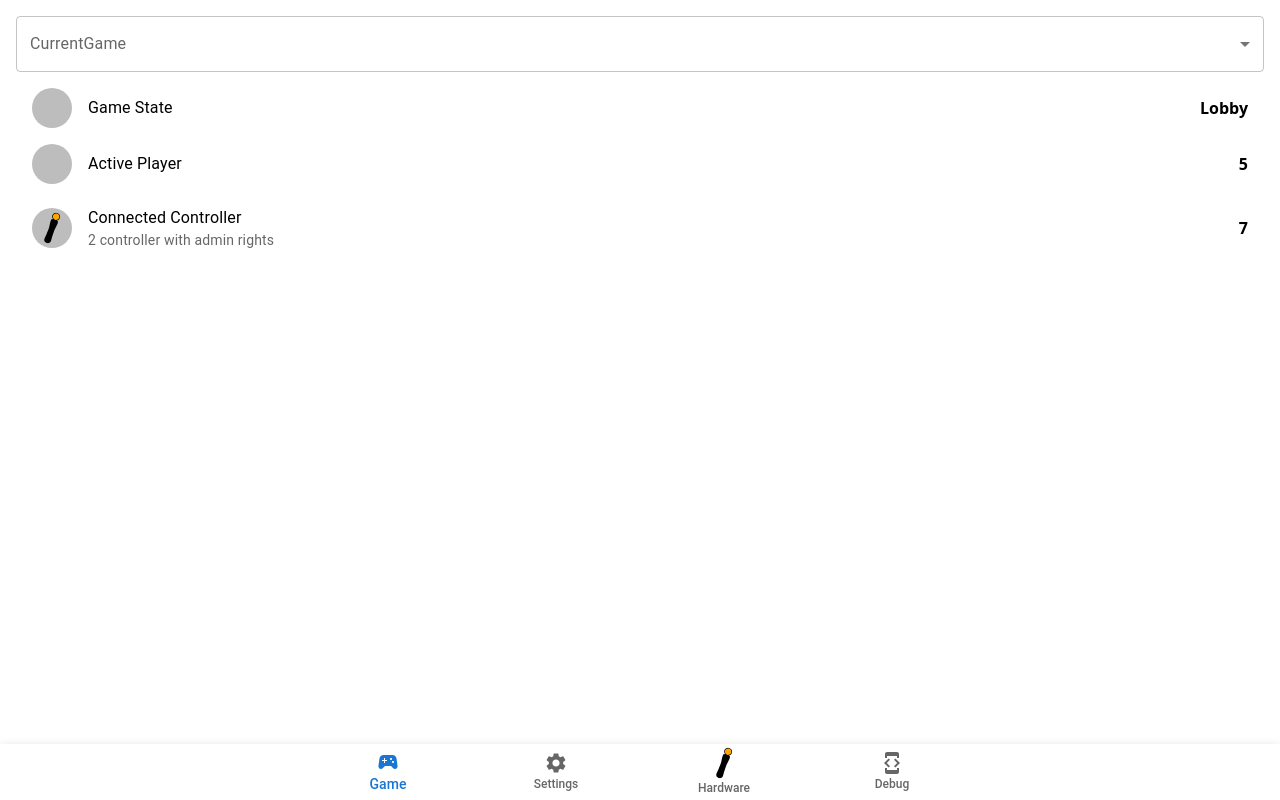
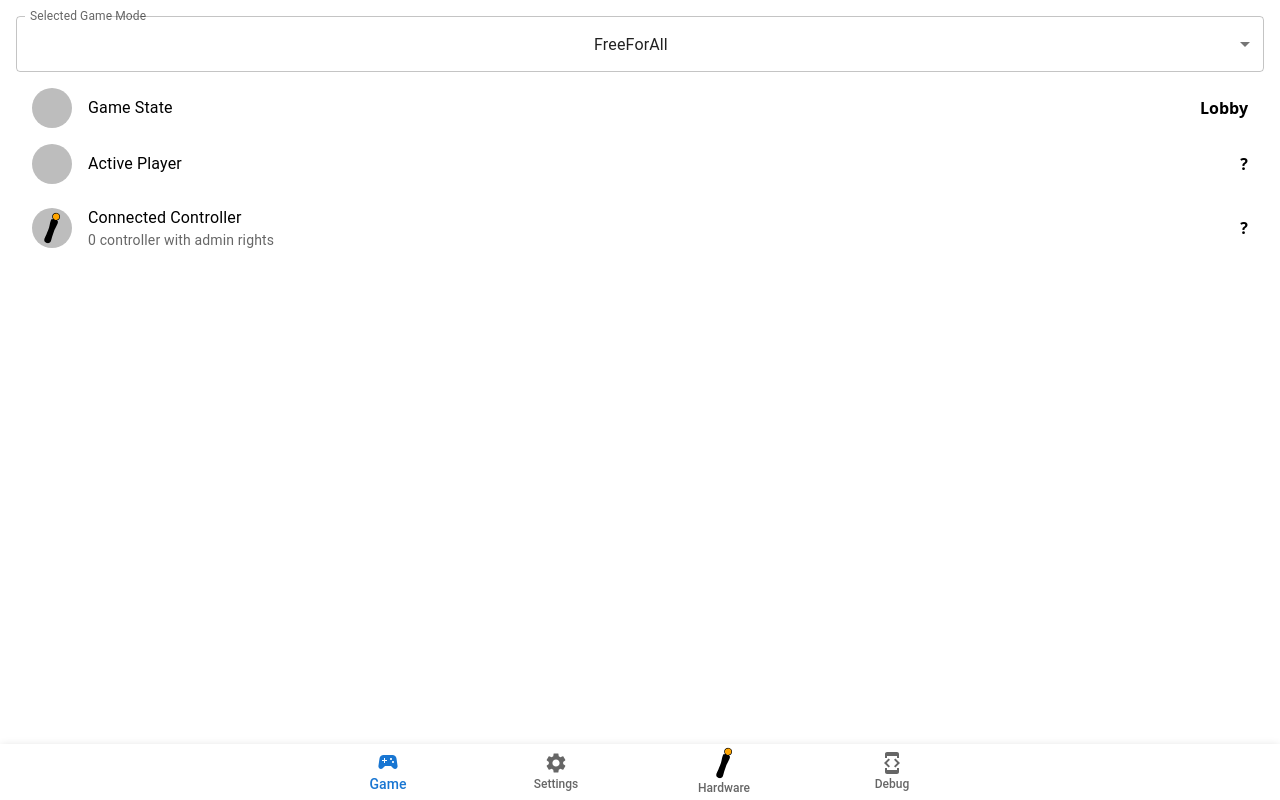
Before and after one commit to VanFanelia/joustmania-remastered, a React (Vite) app in the folder joustmania-web-app/: page /game in a window 1280 px wide. Built offline with nearby package versions, Linux system fonts and the light colour scheme; some icons are missing.

Commit message:
💄 deactivate all buttons / dropdowns without endpoint

```diff
--- a/joustmania-web-app/src/App.tsx
+++ b/joustmania-web-app/src/App.tsx
@@ -1,4 +1,4 @@
-import {Route, Routes} from 'react-router-dom'
+import {Navigate, Route, Routes} from 'react-router-dom'
 import Game from './pages/Game'
 import Hardware from './pages/Hardware'
 import Debug from './pages/Debug'
@@ -10,6 +10,7 @@ function App() {
     return (
         <>
             <Routes>
+                <Route path="/" element={<Navigate to="/game" />} />
                 <Route path="/game" element={<Game/>}/>
                 <Route path="/settings" element={<Settings/>}/>
                 <Route path="/hardware" element={<Hardware/>}/>
--- a/joustmania-web-app/src/pages/Debug.tsx
+++ b/joustmania-web-app/src/pages/Debug.tsx
@@ -66,7 +66,7 @@ function Debug() {
     }, [pauseChart]);
 
     async function fetchJSON() {
-        const response = await fetch("http://localhost:8080/api/accelerations")
+        const response = await fetch(`http://${window.location.hostname}:8080/api/accelerations`)
         const jsonData = await response.json()
         return jsonData
     }
--- a/joustmania-web-app/src/pages/Game.tsx
+++ b/joustmania-web-app/src/pages/Game.tsx
@@ -20,14 +20,17 @@ enum GameState {
 
 function Game() {
     const possibleGames: Map<string, string> = new Map<string, string>(
-        [['ffa', "FreeForAll"], ['toddler', 'Sorting Toddler']]
+        [
+            ['ffa', "FreeForAll"],
+            //['toddler', 'Sorting Toddler']
+        ]
     );
 
-    const [currentGame, setCurrentGame] = useState<string>('');
+    const [currentGame, setCurrentGame] = useState<string>('ffa');
     const [gameState, setGameState] = useState<GameState>(GameState.LOBBY);
-    const [activePlayer, setActivePlayer] = useState<number>(5);
-    const [adminCount, setAdminCount] = useState<number>(2);
-    const [connectedController, setConnectedController] = useState<number>(7);
+    const [activePlayer, setActivePlayer] = useState<number>(0);
+    const [adminCount, setAdminCount] = useState<number>(0);
+    const [connectedController, setConnectedController] = useState<number>(0);
 
 
     const handleChange = (event: SelectChangeEvent) => {
@@ -35,55 +38,62 @@ function Game() {
     };
 
     return (
-        <Box className="rootPage p-4 scroll-auto mb-14" >
+        <Box className="rootPage p-4 scroll-auto mb-14">
             <Box sx={{minWidth: 120}}>
                 <FormControl fullWidth>
-                    <InputLabel id="game-mode-select-label">CurrentGame</InputLabel>
+                    <InputLabel id="game-mode-select-label">Selected Game Mode</InputLabel>
                     <Select
                         labelId="game-mode-select-label"
                         id="game-mode-select"
                         value={currentGame}
                         label="CurrentGame"
+                        disabled={false}
                         onChange={handleChange}
+                        defaultValue={"selectGame-ffa"}
                     >
-                        {[...possibleGames.entries()].map(([key, value]) => (
-                            <MenuItem key={"selectGame" + key} value={key}>{value}</MenuItem>
-                        ))}
+                        {[...possibleGames.entries()].map(([key, value]) =>
+                            (
+                                <MenuItem key={"selectGame-" + key} value={key}>{value}</MenuItem>
+                            )
+                        )}
                     </Select>
                 </FormControl>
             </Box>
 
-            <List className={"w-full"} sx={{bgcolor: 'background.paper' }}>
+            <List className={"w-full"} sx={{bgcolor: 'background.paper'}}>
                 <ListItem>
                     <ListItemAvatar>
                         <Avatar>
                             {(gameState == GameState.LOBBY) ? (
-                                <TransferWithinAStationIcon style={{color: "#000"}} />
+                                <TransferWithinAStationIcon style={{color: "#000"}}/>
                             ) : (
-                                <SportsHandballIcon style={{color: "#000"}} />
+                                <SportsHandballIcon style={{color: "#000"}}/>
                             )}
                         </Avatar>
                     </ListItemAvatar>
                     <ListItemText primary="Game State"/>
-                    <Box className="text-right font-bold">{gameState == GameState.LOBBY ? "Lobby" : "Game running" }</Box>
+                    <Box
+                        className="text-right font-bold">{gameState == GameState.LOBBY ? "Lobby" : "Game running"}</Box>
                 </ListItem>
                 <ListItem className="w-full">
                     <ListItemAvatar>
                         <Avatar>
-                            <Diversity3Icon style={{color: "#000"}} />
+                            <Diversity3Icon style={{color: "#000"}}/>
                         </Avatar>
                     </ListItemAvatar>
                     <ListItemText primary="Active Player"/>
-                    <Box className="text-right font-bold">{activePlayer}</Box>
+                    <Box className="text-right font-bold">{"?" /* activePlayer */}</Box>
                 </ListItem>
                 <ListItem>
                     <ListItemAvatar>
                         <Avatar>
-                            <PSMoveController width={32} height={32} style={{color: "#ffa500", transform: "rotate(20deg)" }}/>
+                            <PSMoveController width={32} height={32}
+                                              style={{color: "#ffa500", transform: "rotate(20deg)"}}/>
                         </Avatar>
                     </ListItemAvatar>
-                    <ListItemText primary="Connected Controller" secondary={ `${adminCount} controller with admin rights`}/>
-                    <Box className="text-right font-bold">{connectedController}</Box>
+                    <ListItemText primary="Connected Controller"
+                                  secondary={`${adminCount} controller with admin rights`}/>
+                    <Box className="text-right font-bold">{"?" /* connectedController */}</Box>
                 </ListItem>
             </List>
 
--- a/joustmania-web-app/src/pages/Settings.tsx
+++ b/joustmania-web-app/src/pages/Settings.tsx
@@ -17,7 +17,7 @@ const supportedLanguages: Map<string, string> = new Map<string, string>(
 
 function Settings() {
     const [everyoneCanBecomeAdmin, setEveryoneCanBecomeAdmin] = useState(true);
-    const [language, setLanguage] = useState<string>("de");
+    const [language, setLanguage] = useState<string>("en");
 
     const changeEveryoneCanBecomeAdmin = (event: ChangeEvent<HTMLInputElement>) => {
         setEveryoneCanBecomeAdmin(event.target.checked);
@@ -40,6 +40,7 @@ function Settings() {
                     </ListItemAvatar>
                     <ListItemText primary="All controllers can become admin"/>
                     <Switch
+                        disabled={true}
                         checked={everyoneCanBecomeAdmin}
                         onChange={changeEveryoneCanBecomeAdmin}
                     />
@@ -61,9 +62,10 @@ function Settings() {
                             value={language}
                             label="Language"
                             onChange={handleLanguageChange}
+                            disabled={true}
                         >
                             {[...supportedLanguages.entries()].map(([key, value]) => (
-                                <MenuItem key={"selectedLanguage" + key} value={key}>{value}</MenuItem>
+                                <MenuItem key={"selectedLanguage-" + key} value={key}>{value}</MenuItem>
                             ))}
                         </Select>
                     </FormControl>
```
